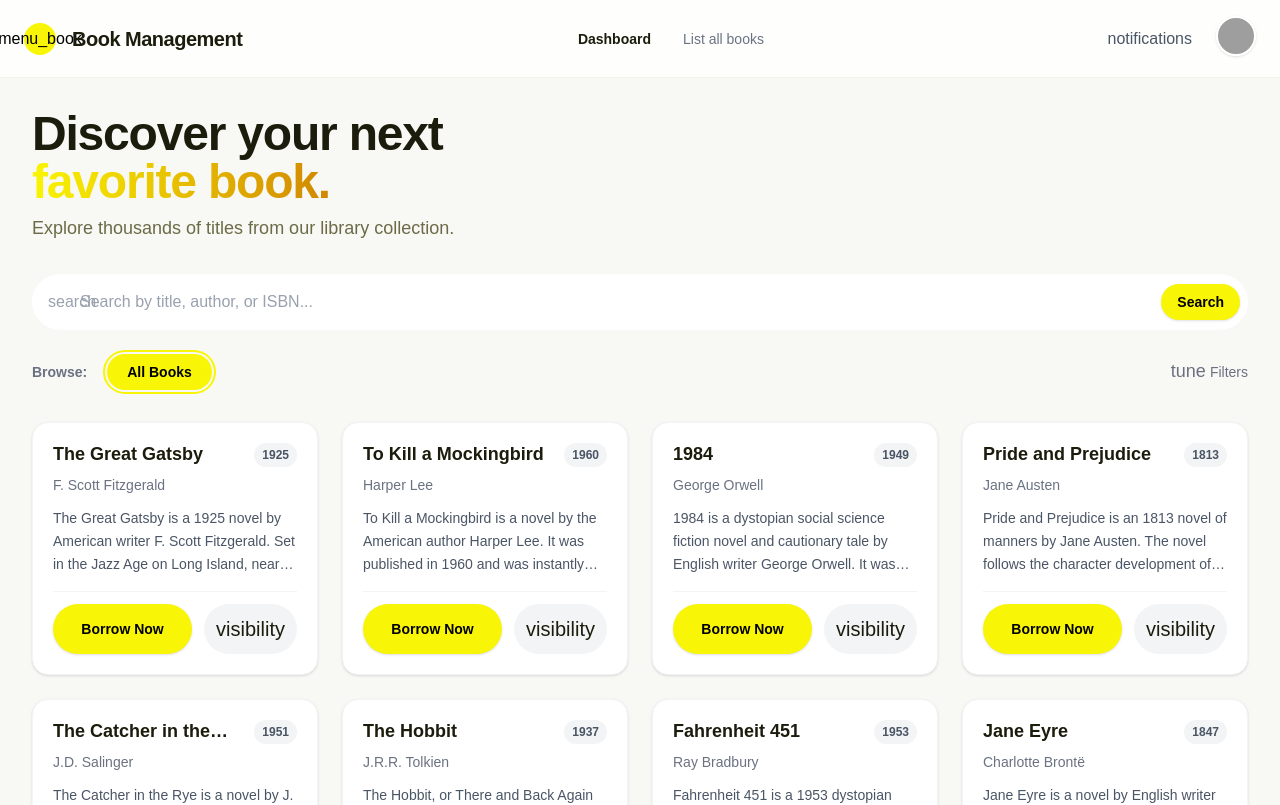
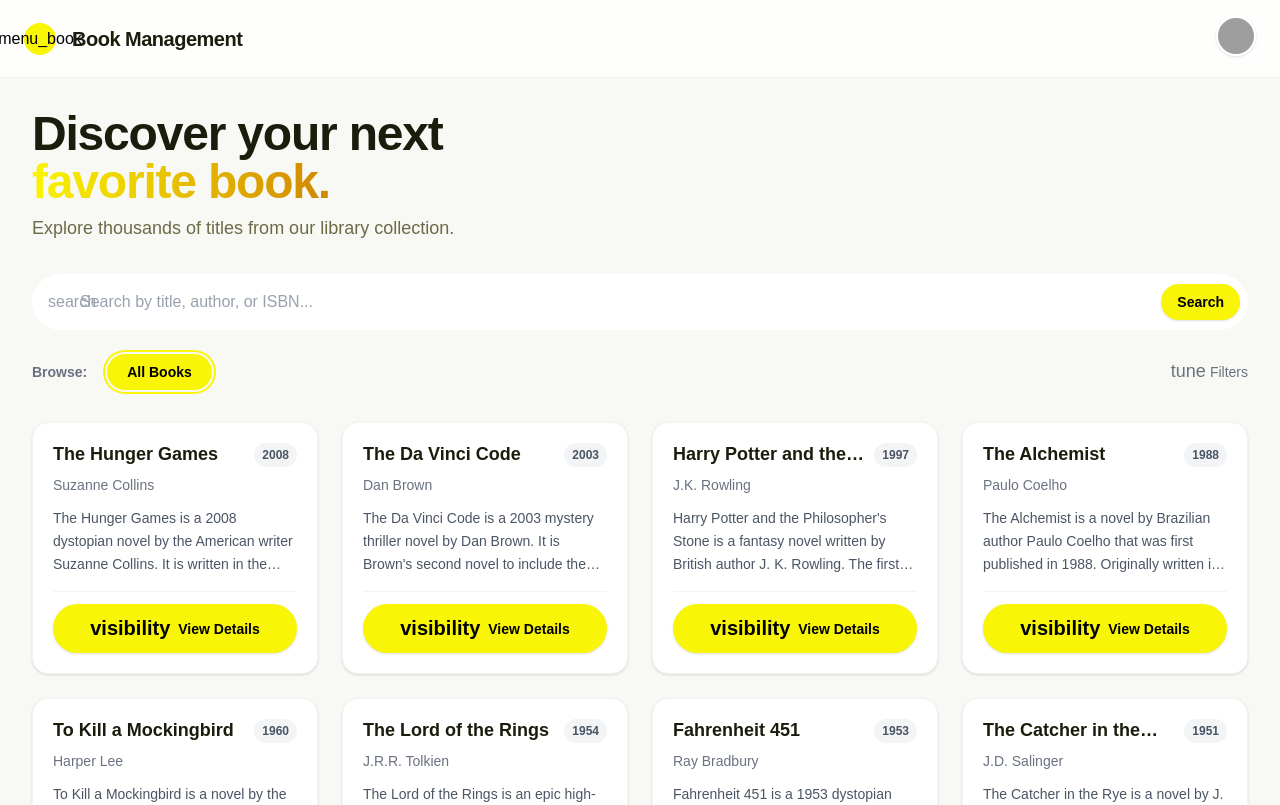
Before and after one commit to LJFamily2/book_management_backend_system, a React (Vite) app in the folder client/: page /student in a window 1280 px wide. Shown: the top 805 px of the page. Built offline with nearby package versions, Linux system fonts and the light colour scheme; grey boxes are pictures that could not be loaded.

Commit message:
feat: implement sorting functionality for book listings in StudentDashboard and update getBooks controller to support sorting by publication year

```diff
--- a/client/src/pages/BookDetailsPage.jsx
+++ b/client/src/pages/BookDetailsPage.jsx
@@ -19,20 +19,16 @@
     <div className="bg-background-light dark:bg-background-dark text-[#1c1c0d] dark:text-gray-100 min-h-screen flex flex-col font-display transition-colors duration-200 p-8">
       <button
         onClick={() => navigate(-1)}
-        className="mb-6 flex items-center gap-2 text-sm font-bold text-primary hover:underline w-fit"
+        className="cursor-pointer mb-6 flex items-center gap-2 text-sm font-bold w-fit group"
       >
-        <span className="material-symbols-outlined text-sm">arrow_back</span>
+        <span className="material-symbols-outlined text-sm inline-block transform transition-transform duration-200 group-hover:-translate-x-2">
+          arrow_back
+        </span>
         Back to Dashboard
       </button>
 
       <div className="max-w-4xl mx-auto w-full bg-white dark:bg-[#23220f] rounded-2xl shadow-sm border border-gray-100 dark:border-white/5 overflow-hidden">
         <div className="p-8 md:p-12 flex flex-col md:flex-row gap-8">
-          <div className="w-full md:w-1/3 flex justify-center bg-gray-100 dark:bg-gray-800 rounded-xl items-center aspect-[3/4]">
-            <span className="material-symbols-outlined text-9xl text-gray-300 dark:text-gray-600">
-              menu_book
-            </span>
-          </div>
-
           <div className="flex-1 flex flex-col">
             <div className="mb-2">
               <span className="inline-block px-3 py-1 bg-primary/20 text-primary-dark text-xs font-bold rounded-full mb-3">
--- a/client/src/pages/StudentDashboard.jsx
+++ b/client/src/pages/StudentDashboard.jsx
@@ -3,11 +3,13 @@
 
 const StudentDashboard = () => {
   const navigate = useNavigate();
-  const [searchParams] = useSearchParams();
+  const [searchParams, setSearchParams] = useSearchParams();
   const [isDropdownOpen, setIsDropdownOpen] = useState(false);
+  const [isFilterOpen, setIsFilterOpen] = useState(false);
 
   const page = parseInt(searchParams.get("page") || "1", 10);
   const limit = parseInt(searchParams.get("limit") || "10", 10);
+  const sort = searchParams.get("sort") || "newest"; // 'newest' or 'oldest'
 
   const books = [
     {
@@ -132,9 +134,23 @@
     },
   ];
 
-  const totalPages = Math.ceil(books.length / limit);
+  // Sort books based on publication year
+  const sortedBooks = [...books].sort((a, b) => {
+    if (sort === "newest") {
+      return b.publicationYear - a.publicationYear;
+    } else {
+      return a.publicationYear - b.publicationYear;
+    }
+  });
+
+  const totalPages = Math.ceil(sortedBooks.length / limit);
   const startIndex = (page - 1) * limit;
-  const displayedBooks = books.slice(startIndex, startIndex + limit);
+  const displayedBooks = sortedBooks.slice(startIndex, startIndex + limit);
+
+  const handleSortChange = (newSort) => {
+    setSearchParams({ page: 1, limit, sort: newSort });
+    setIsFilterOpen(false);
+  };
 
   return (
     <div className="bg-background-light dark:bg-background-dark text-[#1c1c0d] dark:text-gray-100 min-h-screen flex flex-col font-display transition-colors duration-200">
@@ -149,26 +165,8 @@
               Book Management
             </h2>
           </div>
-          <nav className="hidden md:flex items-center gap-8">
-            <Link
-              to="/student"
-              className="text-[#1c1c0d] dark:text-gray-200 text-sm font-semibold hover:text-primary/80 transition-colors"
-            >
-              Dashboard
-            </Link>
-            <Link
-              to="/student?page=1&limit=10"
-              className="text-gray-500 dark:text-gray-400 text-sm font-medium hover:text-[#1c1c0d] dark:hover:text-white transition-colors"
-            >
-              List all books
-            </Link>
-          </nav>
+
           <div className="flex items-center gap-4">
-            <button className="cursor-pointer p-2 rounded-full hover:bg-black/5 dark:hover:bg-white/10 transition-colors">
-              <span className="material-symbols-outlined text-gray-600 dark:text-gray-300">
-                notifications
-              </span>
-            </button>
             {/* User Icon with Dropdown */}
             <div className="relative">
               <button
@@ -255,12 +253,48 @@
             <button className="cursor-pointer px-5 py-2 rounded-full bg-primary text-black text-sm font-bold shadow-sm ring-2 ring-primary ring-offset-2 ring-offset-[#f8f8f5] dark:ring-offset-[#23220f]">
               All Books
             </button>
-            <button className="cursor-pointer ml-auto flex items-center gap-1 text-sm font-medium text-gray-500 hover:text-black dark:text-gray-400 dark:hover:text-white transition-colors">
-              <span className="material-symbols-outlined text-[18px]">
-                tune
-              </span>
-              Filters
-            </button>
+
+            <div className="ml-auto relative">
+              <button
+                onClick={() => setIsFilterOpen(!isFilterOpen)}
+                className="cursor-pointer flex items-center gap-1 text-sm font-medium text-gray-500 hover:text-black dark:text-gray-400 dark:hover:text-white transition-colors"
+              >
+                <span className="material-symbols-outlined text-[18px]">
+                  tune
+                </span>
+                Filters
+              </button>
+
+              {isFilterOpen && (
+                <div className="absolute right-0 mt-2 w-48 bg-white dark:bg-[#23220f] rounded-sm shadow-lg border border-gray-100 dark:border-white/10 py-1 z-20">
+                  <div className="px-4 py-2 border-b border-gray-100 dark:border-white/10">
+                    <p className="text-xs font-bold text-gray-500 dark:text-gray-400 uppercase">
+                      Sort By
+                    </p>
+                  </div>
+                  <button
+                    onClick={() => handleSortChange("newest")}
+                    className={`w-full text-left px-4 py-2 text-sm transition-colors ${
+                      sort === "newest"
+                        ? "bg-primary/10 text-primary-dark font-bold"
+                        : "text-gray-700 dark:text-gray-300 hover:bg-gray-50 dark:hover:bg-white/5"
+                    }`}
+                  >
+                    Newest to Oldest
+                  </button>
+                  <button
+                    onClick={() => handleSortChange("oldest")}
+                    className={`w-full text-left px-4 py-2 text-sm transition-colors ${
+                      sort === "oldest"
+                        ? "bg-primary/10 text-primary-dark font-bold"
+                        : "text-gray-700 dark:text-gray-300 hover:bg-gray-50 dark:hover:bg-white/5"
+                    }`}
+                  >
+                    Oldest to Newest
+                  </button>
+                </div>
+              )}
+            </div>
           </div>
         </section>
 
@@ -287,16 +321,14 @@
                   {book.summary}
                 </p>
                 <div className="mt-auto pt-3 border-t border-gray-100 dark:border-white/10 flex gap-3">
-                  <button className="cursor-pointer flex-1 bg-primary hover:bg-[#e6e205] text-black text-sm font-bold py-2.5 rounded-lg transition-colors shadow-sm">
-                    Borrow Now
-                  </button>
                   <Link
                     to={`/student/book/${book.id}`}
-                    className="cursor-pointer px-3 py-2.5 bg-gray-100 dark:bg-white/10 hover:bg-gray-200 dark:hover:bg-white/20 text-[#1c1c0d] dark:text-white rounded-lg transition-colors flex items-center justify-center"
+                    className="cursor-pointer flex-1 bg-primary hover:bg-[#e6e205] text-black text-sm font-bold py-2.5 rounded-lg transition-colors shadow-sm flex items-center justify-center gap-2"
                   >
                     <span className="material-symbols-outlined text-[20px]">
                       visibility
                     </span>
+                    View Details
                   </Link>
                 </div>
               </div>
```
Also changed, not shown: 1 other file (tests, documents, lock files or other folders).
